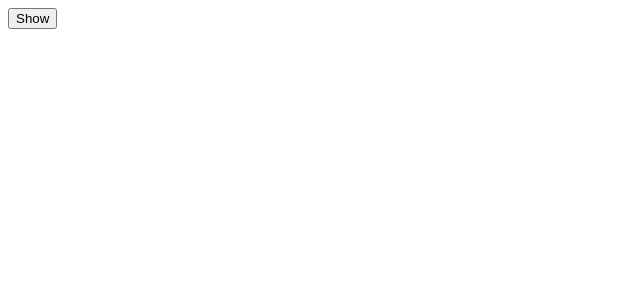
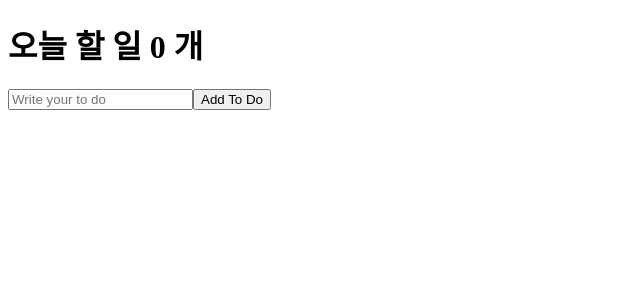
Before and after one commit to imonkfcwifi/React-App, a React (Create React App) app: page / in a window 1280 px wide. Shown: the top 300 px of the page, without its empty margins (0-640 px from the left). Built offline with nearby package versions, Linux system fonts and the light colour scheme.

Commit message:
toDos, ...[] array

```diff
--- a/src/App.js
+++ b/src/App.js
@@ -1,28 +1,35 @@
-import { useState, useEffect } from "react";
-
-const Hello = () => {
-  const destroyFc = () => {
-    console.log("destroyed : - <");
-  };
-  const effectFc = () => {
-    console.log("created : - >");
-    return destroyFc;
-  };
-  useEffect(effectFc, []);
-  return <h1>Hello</h1>;
-};
+import { useState } from "react";
 
 function App() {
-  const [showing, setShowing] = useState(false);
-  const onClick = () => setShowing((prev) => !prev);
+  const [toDo, setTodo] = useState("");
+  const [toDos, setTodos] = useState([]);
+  const onChange = (event) => setTodo(event.target.value);
+  const onSubmit = (event) => {
+    event.preventDefault();
+    if (toDo === "") {
+      return;
+    }
+
+    setTodos((currenArray) => [toDo, ...currenArray]);
+    setTodo("");
+    // todos.pust <- NEVER
+  };
+  console.log(toDos);
   return (
     <div>
-      {showing ? <Hello /> : null}
-      <button onClick={onClick}>{showing ? "Hide" : "Show"}</button>
+      <h1>오늘 할 일 {toDos.length} 개</h1>
+      <form onSubmit={onSubmit}>
+        <input
+          onChange={onChange}
+          value={toDo}
+          text="Text"
+          placeholder="Write your to do"
+        />
+        <button>Add To Do</button>
+      </form>
+      {/* form은 submit 이벤트가 있음 */}
     </div>
   );
 }
-// input 을 만들어 event listen을 하고 listen의 function이 작동할때 onChange = (event)<- argument로 event를 받는다
-// event를 발생시킨 input의 target.value를 setKeyword에서 받아서 조작해서 keyword state에 넣어준다.  그 키워드를 value={keyword}로 사용하면
-// 우리가 input을 조종 할 수 있다.
+
 export default App;
```
Also changed, not shown: 1 other file (tests, documents, lock files or other folders).
